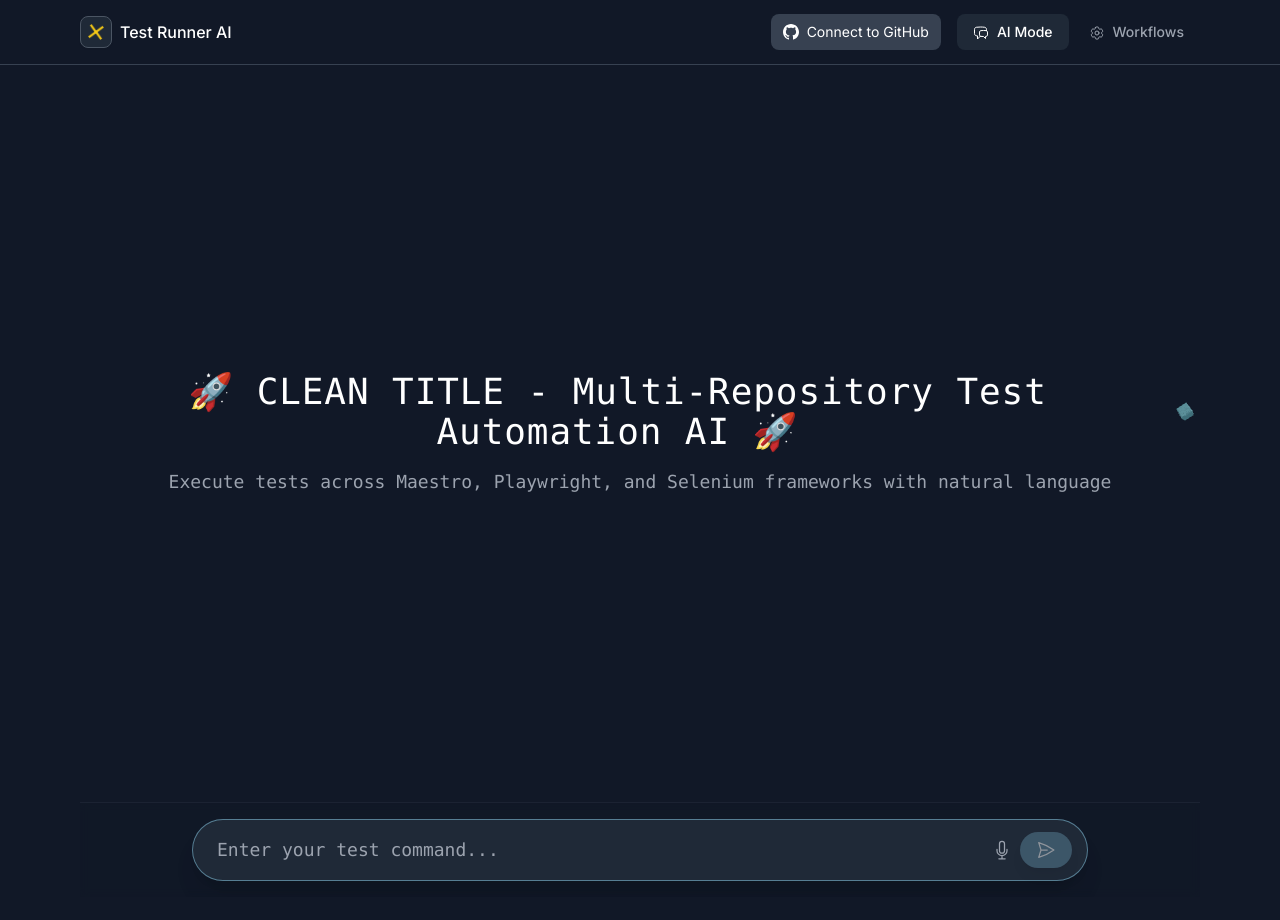
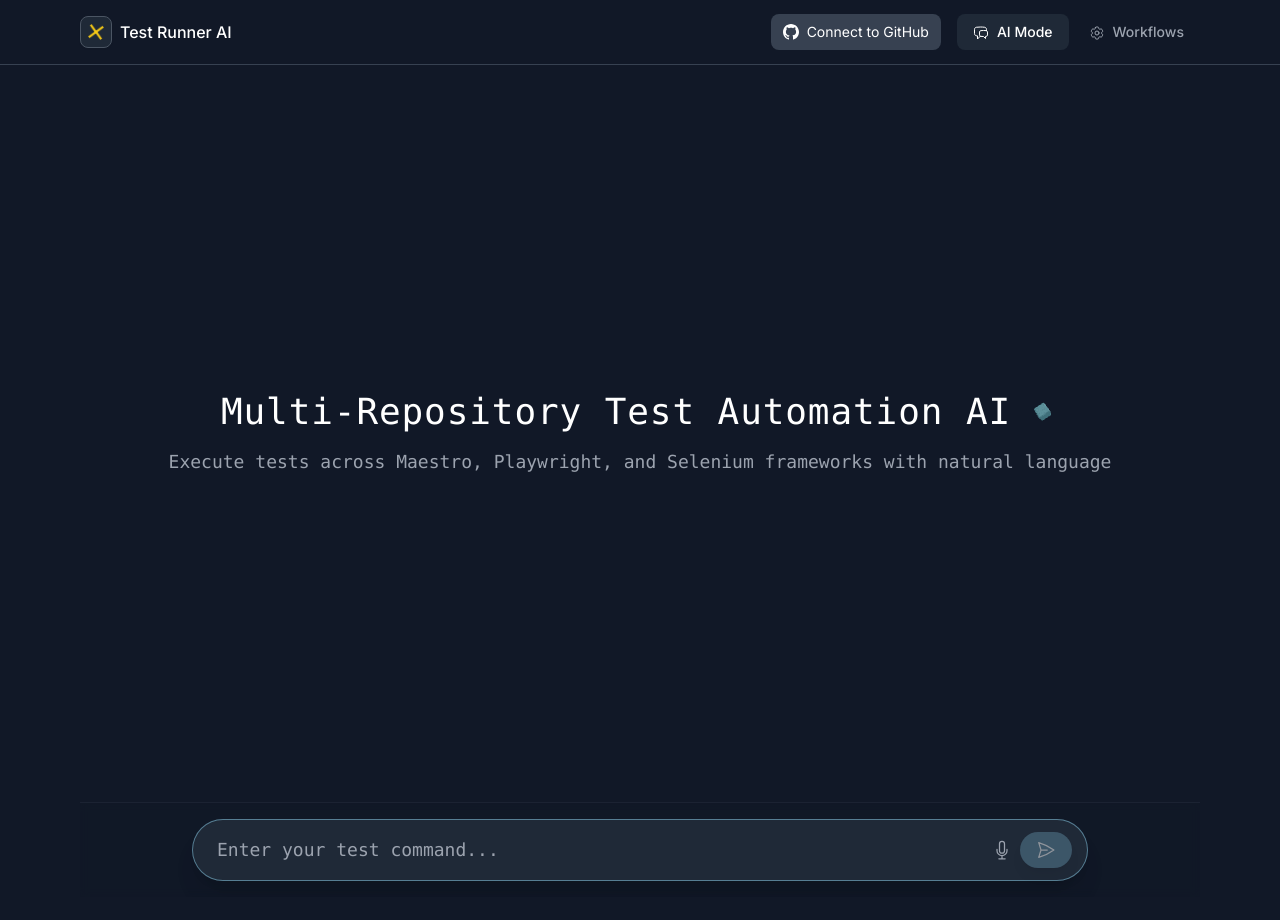
Before and after one commit to nelceb/todd-automation, a Next.js app in the folder frontend/: page / in a window 1280 px wide. Shown: the top 920 px of the page. Built offline with nearby package versions, Linux system fonts and the light colour scheme.

Commit message:
Clean up title: remove emojis and 'CLEAN TITLE' text, keep cube icon

```diff
--- a/frontend/app/components/ChatInterface.tsx
+++ b/frontend/app/components/ChatInterface.tsx
@@ -439,7 +439,7 @@ export default function ChatInterface({ githubToken, messages, setMessages, clea
               className="text-center mb-8"
             >
               <h1 className="text-4xl font-mono text-white mb-4 tracking-wide flex items-center justify-center gap-4">
-                🚀 CLEAN TITLE - Multi-Repository Test Automation AI 🚀
+                Multi-Repository Test Automation AI
                 <div className="w-8 h-8">
                   <SmallCube />
                 </div>
```
